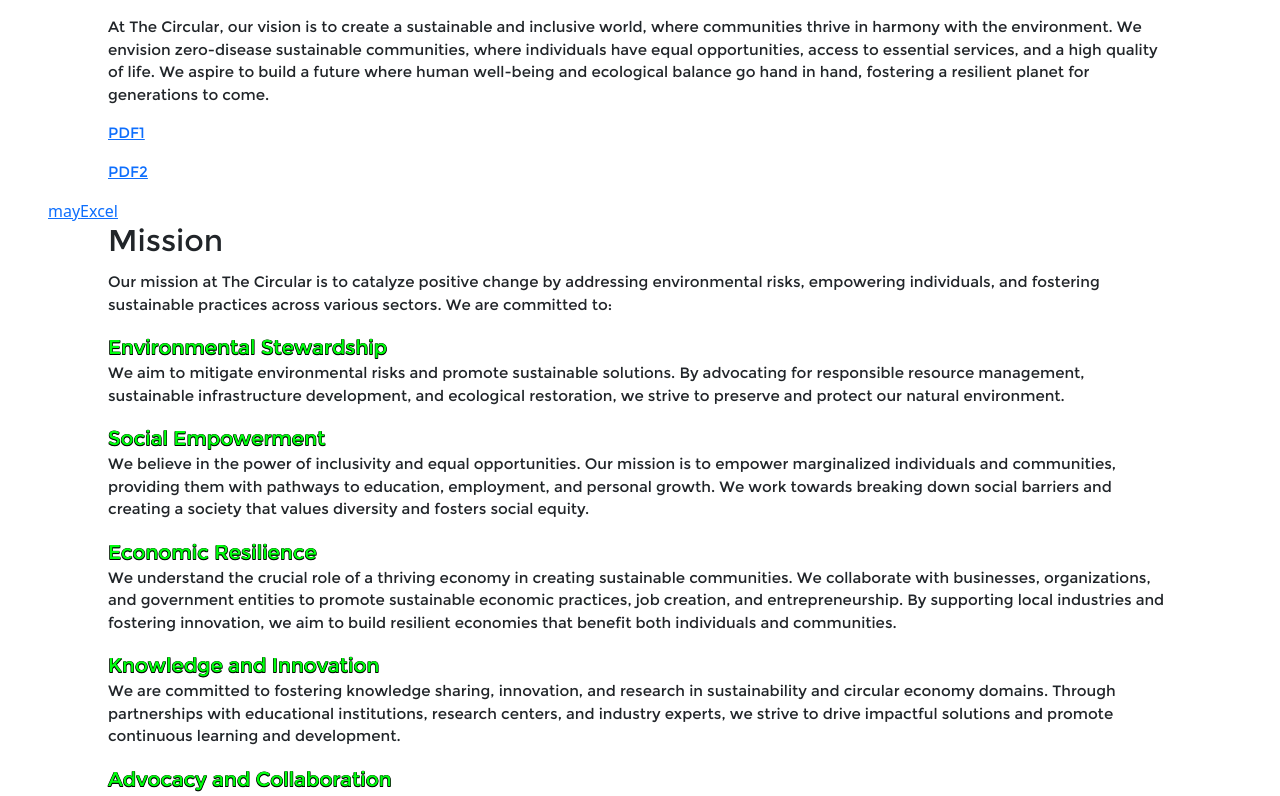
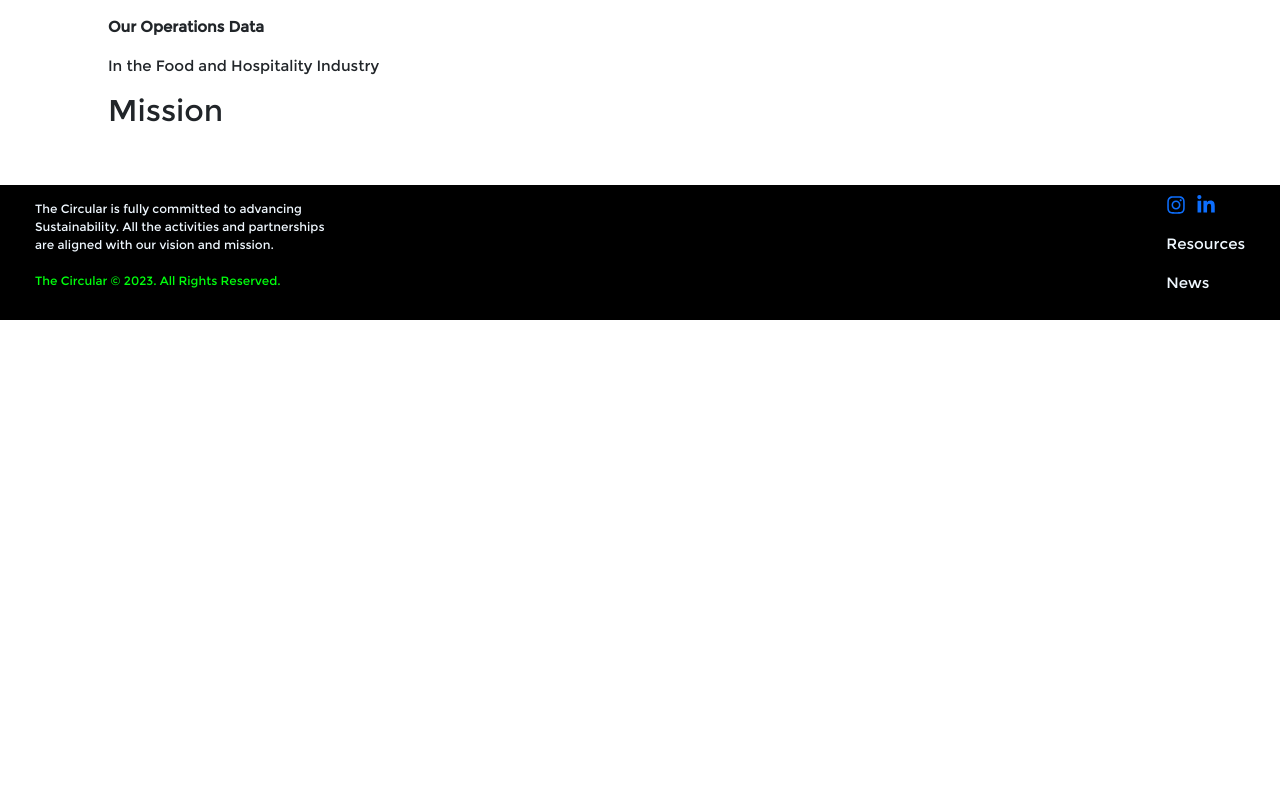
Before and after one commit to Rushikeshsr/thecircularweb, a React (Create React App) app in the folder circular/: page /aboutus/impact in a window 1280 px wide. Shown: the part 200-996 px from the top of the page. After the commit the page ends 800 px from the top, so only its background shows below. Built offline with nearby package versions, Linux system fonts and the light colour scheme.

Commit message:
small changes done

```diff
--- a/circular/package.json
+++ b/circular/package.json
@@ -13,7 +13,6 @@
     "react-dom": "^18.2.0",
     "react-icons": "^4.8.0",
     "react-image-gallery": "^1.2.11",
-    "react-pdf": "^7.1.1",
     "react-router-dom": "^6.11.0",
     "react-router-hash-link": "^2.4.3",
     "react-scripts": "5.0.1",
--- a/circular/src/components/home.js
+++ b/circular/src/components/home.js
@@ -73,10 +73,10 @@ const Home = () => {
           <p className='para'>
             <span style={{fontWeight:"bold"}}>Economic Implications </span>: The unnecessary wastage of energy due to light pollution translates into a significant economic burden. By curbing light pollution, we can reduce energy consumption, lower costs, and redirect resources toward more sustainable and meaningful endeavors.
           </p>
-          <div className='d-flex justify-content-center'>
-            <img className='medpich m-2' src="https://res.cloudinary.com/dh4bpcja3/image/upload/v1685861010/Circular%20website/homeImage_bgo7at.jpg" alt="circadian"/>
+          <div className='d-flex flex-column justify-content-center' style={{alignItems:"center"}}>
             <img className='medpich m-2' src="https://res.cloudinary.com/dh4bpcja3/image/upload/v1685859670/Circular%20website/nocturnal_xlx0v2.jpg" alt="nocturnal"/>
-           </div>
+            <img className='medpich m-2' style={{borderWidth:"0px"}} src="https://res.cloudinary.com/dh4bpcja3/image/upload/v1686531266/Circular%20website/ca_rjwo9g.png" alt="circadian"/>
+          </div>
           <p className='para'>
             <span style={{fontSize:"20px",fontWeight:"bold"}}>Solutions</span><br/>
             <span style={{fontWeight:"bold"}}>Responsible Outdoor Lighting </span>: Embrace the Five Principles for Responsible Outdoor Lighting by DarkSky International. Consider factors like light direction, shielding, and appropriate light intensity to minimize light spillage and glare.
--- a/circular/src/components/impact.js
+++ b/circular/src/components/impact.js
@@ -5,51 +5,14 @@ const Impact = () => {
     <>
     <div className='p-5'>
         <h2 className='main-heading'>IMPACT</h2>
-        <p className='para'>
-        At <span style={{color:"00ffod"}}>The Circular</span>, our vision is to create a sustainable and inclusive world, where communities thrive in harmony with the environment. We envision zero-disease sustainable communities, where individuals have equal opportunities, access to essential services, and a high quality of life. We aspire to build a future where human well-being and ecological balance go hand in hand, fostering a resilient planet for generations to come.
-        </p>
-
-        <p className='para'>
-            <a href='/aboutus/impact/pdf1'>PDF1
-            </a>
+        <p className='para' style={{fontWeight:'bold'}}>
+            Our Operations Data
         </p>
         <p className='para'>
-            <a href='https://app.box.com/s/5jf2huislw15naoy18mp9y045c3b1s9d' target='_blank' rel="noreferrer">PDF2
-            </a>
+            In the Food and Hospitality Industry
         </p>
+        <h2 className='main-heading'>Mission</h2>
 
-        <a href='/aboutus/impact/may'>may
-        </a>
-        <a href='https://app.box.com/s/k2ghjmbanxykct5a2p0znmrlagwbobcb' target='_blank' rel="noreferrer">Excel
-        </a>
-
-        <h2 className='main-heading'>Mission</h2>
-        <p className='para'>
-        Our mission at The Circular is to catalyze positive change by addressing environmental risks, empowering individuals, and fostering sustainable practices across various sectors. We are committed to:
-        </p>
-        <p className='para'>
-            <span style={{fontSize:"20px",color:"#00ff0d",textShadow:"-0.5px 0.5px 0 #000, 0.5px 0.5px 0 #000, 0.5px -0.5px 0 #000, -0.5px -0.5px 0 #000"}}>Environmental Stewardship</span><br/>
-            We aim to mitigate environmental risks and promote sustainable solutions. By advocating for responsible resource management, sustainable infrastructure development, and ecological restoration, we strive to preserve and protect our natural environment.
-        </p>
-        <p className='para'>
-            <span style={{fontSize:"20px",color:"#00ff0d",textShadow:"-0.5px 0.5px 0 #000, 0.5px 0.5px 0 #000, 0.5px -0.5px 0 #000, -0.5px -0.5px 0 #000"}}>Social Empowerment</span><br/>
-            We believe in the power of inclusivity and equal opportunities. Our mission is to empower marginalized individuals and communities, providing them with pathways to education, employment, and personal growth. We work towards breaking down social barriers and creating a society that values diversity and fosters social equity.
-        </p>
-        <p className='para'>
-            <span style={{fontSize:"20px",color:"#00ff0d",textShadow:"-0.5px 0.5px 0 #000, 0.5px 0.5px 0 #000, 0.5px -0.5px 0 #000, -0.5px -0.5px 0 #000"}}>Economic Resilience</span><br/>
-            We understand the crucial role of a thriving economy in creating sustainable communities. We collaborate with businesses, organizations, and government entities to promote sustainable economic practices, job creation, and entrepreneurship. By supporting local industries and fostering innovation, we aim to build resilient economies that benefit both individuals and communities.
-        </p>
-        <p className='para'>
-            <span style={{fontSize:"20px",color:"#00ff0d",textShadow:"-0.5px 0.5px 0 #000, 0.5px 0.5px 0 #000, 0.5px -0.5px 0 #000, -0.5px -0.5px 0 #000"}}>Knowledge and Innovation</span><br/>
-            We are committed to fostering knowledge sharing, innovation, and research in sustainability and circular economy domains. Through partnerships with educational institutions, research centers, and industry experts, we strive to drive impactful solutions and promote continuous learning and development.
-        </p>
-        <p className='para'>
-            <span style={{fontSize:"20px",color:"#00ff0d",textShadow:"-0.5px 0.5px 0 #000, 0.5px 0.5px 0 #000, 0.5px -0.5px 0 #000, -0.5px -0.5px 0 #000"}}>Advocacy and Collaboration</span><br/>
-            We actively engage in advocacy efforts to influence policies, regulations, and public perception to promote sustainability and social responsibility. By fostering collaborations and partnerships at local, national, and global levels, we aim to leverage collective expertise and resources for maximum impact.
-        </p>
-        <p className='para'>
-        Through our vision and mission, we aim to be a catalyst for positive change, working towards a future where human well-being, environmental sustainability, and social equity are intertwined. Together, we can create a world that not only survives but thrives for generations to come.
-        </p>
 
     </div>
     </>
--- a/circular/src/components/leadership.js
+++ b/circular/src/components/leadership.js
@@ -189,9 +189,6 @@ const Leadership = () => {
                 </div>
             </div>
 
-
-
-
         </div>
         <div className='section4 p-5'>
             <h2 className='main-heading text-center'>ADVISORS</h2>
--- a/circular/src/components/transparency.js
+++ b/circular/src/components/transparency.js
@@ -54,7 +54,6 @@ const Transparency = () => {
             <div className='text-center m-3'>
                 <img className='medpich m-1' data-aos="fade-left" src={"https://res.cloudinary.com/dh4bpcja3/image/upload/v1686024346/Circular%20website/trans3_qecc3m.jpg"} alt='cloudinery trans3'></img>
                 <img className='medpich m-1' data-aos="fade-right"  src={"https://res.cloudinary.com/dh4bpcja3/image/upload/v1686024346/Circular%20website/trans4_aplvpk.jpg"} alt='cloudinery trans4'></img>
-                <img className='medpich m-2' data-aos="fade-left" style={{width:"400px",height:"400px"}}  src={"https://res.cloudinary.com/dh4bpcja3/image/upload/v1686024346/Circular%20website/trans2_xp4ekl.jpg"} alt='cloudinery tans2'></img>
                 <img className='medpich m-2' data-aos="fade-right" style={{width:"400px",height:"400px"}} src={"https://res.cloudinary.com/dh4bpcja3/image/upload/v1686025345/Circular%20website/trans1_pe3ivt.jpg"} alt='cloudinery tans1'></img>
             </div>
         </div>
```
